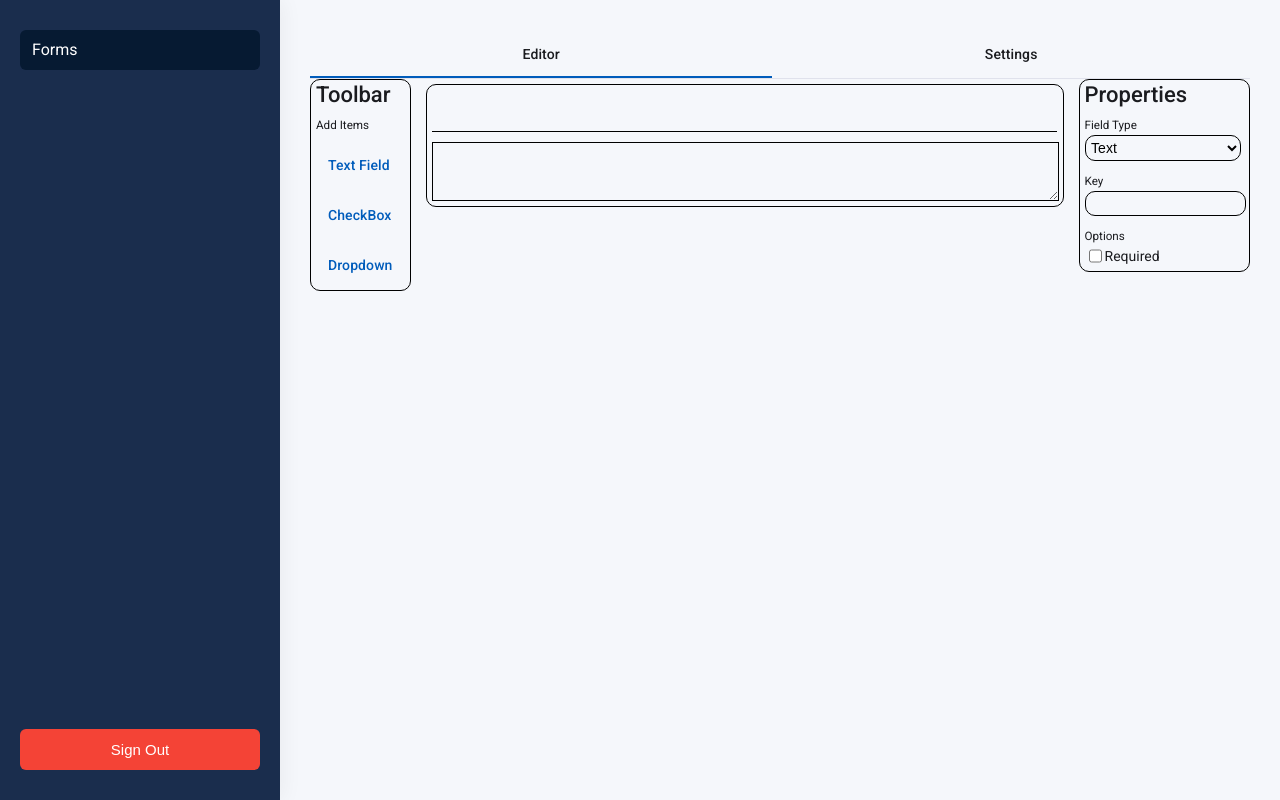
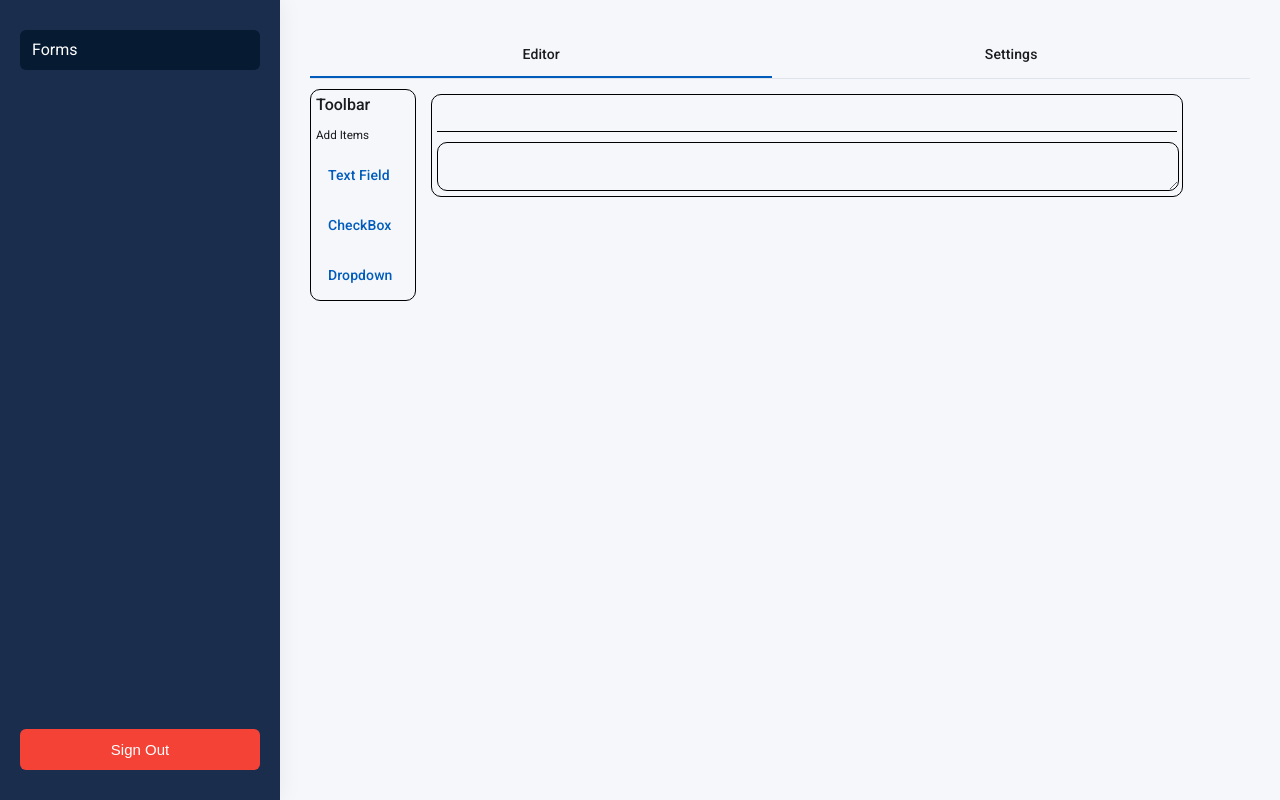
Before and after one commit to mohammedhashim790/formbuilder, an Angular app in the folder frontend/: page /app/view in a window 1280 px wide. Built offline with nearby package versions, Linux system fonts and the light colour scheme.

Commit message:
feat(UI): Form Integration

```diff
--- a/frontend/src/styles.css
+++ b/frontend/src/styles.css
@@ -24,22 +24,10 @@ button {
 }
 
 input, textarea, select {
-  padding: 2% 1%;
+  padding: 1%;
   width: 98%;
   color: black;
   font-size: 14px;
-  background: transparent;
-  border-radius: 10px;
-  border: 1px solid var(--color-border);
-}
-
-
-textarea {
-  resize: vertical;
-}
-
-
-.plain {
   background: none;
   border: none;
   border-bottom: 1px solid var(--color-border);
@@ -50,6 +38,14 @@ textarea {
 }
 
 
+textarea {
+  resize: vertical;
+  border-radius: 10px;
+  border: 1px solid var(--color-border);
+}
+
+
+
 .text-plain {
   border: 1px solid var(--color-border) !important;
 }
--- a/frontend/src/views/create-form/create-form.css
+++ b/frontend/src/views/create-form/create-form.css
@@ -1,9 +1,17 @@
+:host {
+  overflow: clip;
+}
 
 * {
   display: flex;
   flex-direction: column;
 }
 
+
+.toolbar {
+  position: sticky;
+  top: 0;
+}
 
 .card {
   padding: 5px;
@@ -24,6 +32,10 @@ aside {
   flex-direction: row;
   gap: 10px;
   align-items: start;
+  max-height: 90vh;
+  overflow-y: auto;
+  position: relative;
+  margin: 10px 0;
 }
 
 .content {
@@ -41,14 +53,18 @@ aside {
   display: flex;
   align-items: start;
 }
-.prop span{
+
+.prop span {
   width: 100%;
 }
 
-.prop span .conf{
+.prop span .conf {
   flex-direction: row;
 }
-.prop span .conf input { width: max-content}
+
+.prop span .conf input {
+  width: max-content
+}
 
 .action {
   width: 100%;
@@ -61,6 +77,7 @@ aside {
   width: 100%;
   flex-direction: row;
   justify-content: start;
+  align-items: center;
 }
 
 .action span:last-child {
@@ -68,7 +85,7 @@ aside {
 }
 
 .card h3 {
-  font-size: 22px;
+  font-size: 16px;
   font-weight: 500;
   text-align: center;
   justify-content: center;
--- a/frontend/src/views/create-form/create-form.html
+++ b/frontend/src/views/create-form/create-form.html
@@ -19,16 +19,22 @@
           <textarea class="plain text-plain"></textarea>
         </div>
 
-        @for (field of form; track field.field; let index = $index) {
+        @for (field of fieldValues; track field.type; let index = $index) {
           <div class="card">
             <span class="action">
               <span>
                  <div class="drag" cdkDragHandle title="Drag to reorder">⋮⋮</div>
                 <h3>
-                  {{ field.field | titlecase }}
+                  {{ field.type | titlecase }}
                 </h3>
               </span>
               <span>
+                <div style="flex-direction: row;margin: 0px 10px">
+                  <input class="pk" [id]="`required-set-${index}`" type="checkbox">
+                  <label [for]="`required-set-${index}`">
+                    Required
+                  </label>
+                </div>
                 <button matIconButton (click)="removeField(index)">
                     <mat-icon>
                       cancel
@@ -38,14 +44,20 @@
             </span>
             <input class="plain" placeholder="Title"/>
             <textarea class="plain text-plain" placeholder="Description"></textarea>
-            @switch (field.field) {
+            @switch (field.type) {
               @case ('text') {
 
               }
               @case ('checkbox') {
-                <span class="action">
+                <span style="justify-content: space-between;flex-direction: row">
+                  <label>
+                    Options
+                  </label>
+                  <button matIconButton><mat-icon>add</mat-icon></button>
+                </span>
+                <span class=" action">
                   <input class="plain">
-                   <button matIconButton>
+                  <button matIconButton>
                     <mat-icon>
                       delete
                     </mat-icon>
@@ -53,6 +65,12 @@
                 </span>
               }
               @case ('select') {
+                <span style="justify-content: space-between;flex-direction: row">
+                  <label>
+                    Options
+                  </label>
+                  <button matIconButton><mat-icon>add</mat-icon></button>
+                </span>
                 <span class="action">
                   <input class="plain">
                   <button matIconButton>
@@ -70,50 +88,45 @@
       </div>
 
 
-      <aside class="card prop">
-        <h3>
-          Properties
-        </h3>
-        <span>
-          <small>
-            Field Type
-          </small>
-          <!--      TODO    add dynamic field types here-->
-          <select>
-            <option>
-              Text
-            </option>
-            <option>
-              CheckBox
-            </option>
-            <option>
-              Select
-            </option>
-          </select>
-        </span>
+      <!--      <aside class="card prop">-->
+      <!--        <h3>-->
+      <!--          Properties-->
+      <!--        </h3>-->
+      <!--        <span>-->
+      <!--          <small>-->
+      <!--            Field Type-->
+      <!--          </small>-->
+      <!--          &lt;!&ndash;      TODO    add dynamic field types here&ndash;&gt;-->
+      <!--          <select class="plain">-->
+      <!--            <option>-->
+      <!--              Text-->
+      <!--            </option>-->
+      <!--            <option>-->
+      <!--              CheckBox-->
+      <!--            </option>-->
+      <!--            <option>-->
+      <!--              Select-->
+      <!--            </option>-->
+      <!--          </select>-->
+      <!--        </span>-->
 
-        <span>
-          <small>
-            Key
-          </small>
-          <input>
-        </span>
+      <!--        <span>-->
+      <!--          <small>-->
+      <!--            Key-->
+      <!--          </small>-->
+      <!--          <input class="plain">-->
+      <!--        </span>-->
 
-        <span>
-          <small>
-            Options
-          </small>
-          <span class="conf">
-            <input class="pk" id="required-set" type="checkbox">
-            <label for="required-set">
-              Required
-            </label>
-          </span>
+      <!--        <span>-->
+      <!--          <small>-->
+      <!--            Options-->
+      <!--          </small>-->
+      <!--          -->
 
-        </span>
+      <!--        </span>-->
 
 
-      </aside>
+      <!--      </aside>-->
 
     </div>
   </mat-tab>
--- a/frontend/src/views/create-form/create-form.ts
+++ b/frontend/src/views/create-form/create-form.ts
@@ -4,6 +4,12 @@ import {MatButton, MatIconButton} from '@angular/material/button';
 import {MatIcon} from '@angular/material/icon';
 import {CdkDragHandle} from '@angular/cdk/drag-drop';
 import {TitleCasePipe} from '@angular/common';
+import {FormArray, FormBuilder, FormControl, FormGroup} from '@angular/forms';
+
+
+type FormConfig = {
+  type: 'text' | 'checkbox' | 'select', title: string, desc?: string, options?: string[], isRequired: boolean
+}
 
 @Component({
   selector: 'app-create-form',
@@ -15,16 +21,37 @@ import {TitleCasePipe} from '@angular/common';
 export class CreateForm {
 
 
-  form: Array<{ field: 'text' | 'checkbox' | 'select' }> = [];
+  private formBuilder: FormBuilder = new FormBuilder();
+  formGroup: FormGroup;
+
+
+  protected get field() {
+    return this.formGroup.get('fields') as FormArray<FormGroup>;
+  }
+
+  protected get fieldValues() {
+    return this.formGroup.get('fields')?.value as Array<FormConfig>;
+  }
+
 
   constructor() {
+    this.formGroup = this.formBuilder.group({
+      name: new FormControl(''), desc: new FormControl(''), fields: this.formBuilder.array<FormConfig>([])
+    })
   }
 
-  protected addField(field: "text" | "checkbox" | "select") {
-    this.form.push({field});
+  protected addField(type: "text" | "checkbox" | "select") {
+    this.field.push(this.formBuilder.group({
+      type: type, title: "",
+    }))
   }
 
   protected removeField(index: number) {
-    this.form.splice(index, 1);
+    this.field.removeAt(index);
+  }
+
+
+  protected onSubmit() {
+    console.log(this.formGroup.value)
   }
 }
--- a/frontend/src/views/main/main.css
+++ b/frontend/src/views/main/main.css
@@ -63,5 +63,5 @@
 .content {
   flex: 1;
   padding: 30px;
-  overflow-y: auto;
+  /*overflow-y: auto;*/
 }
```
